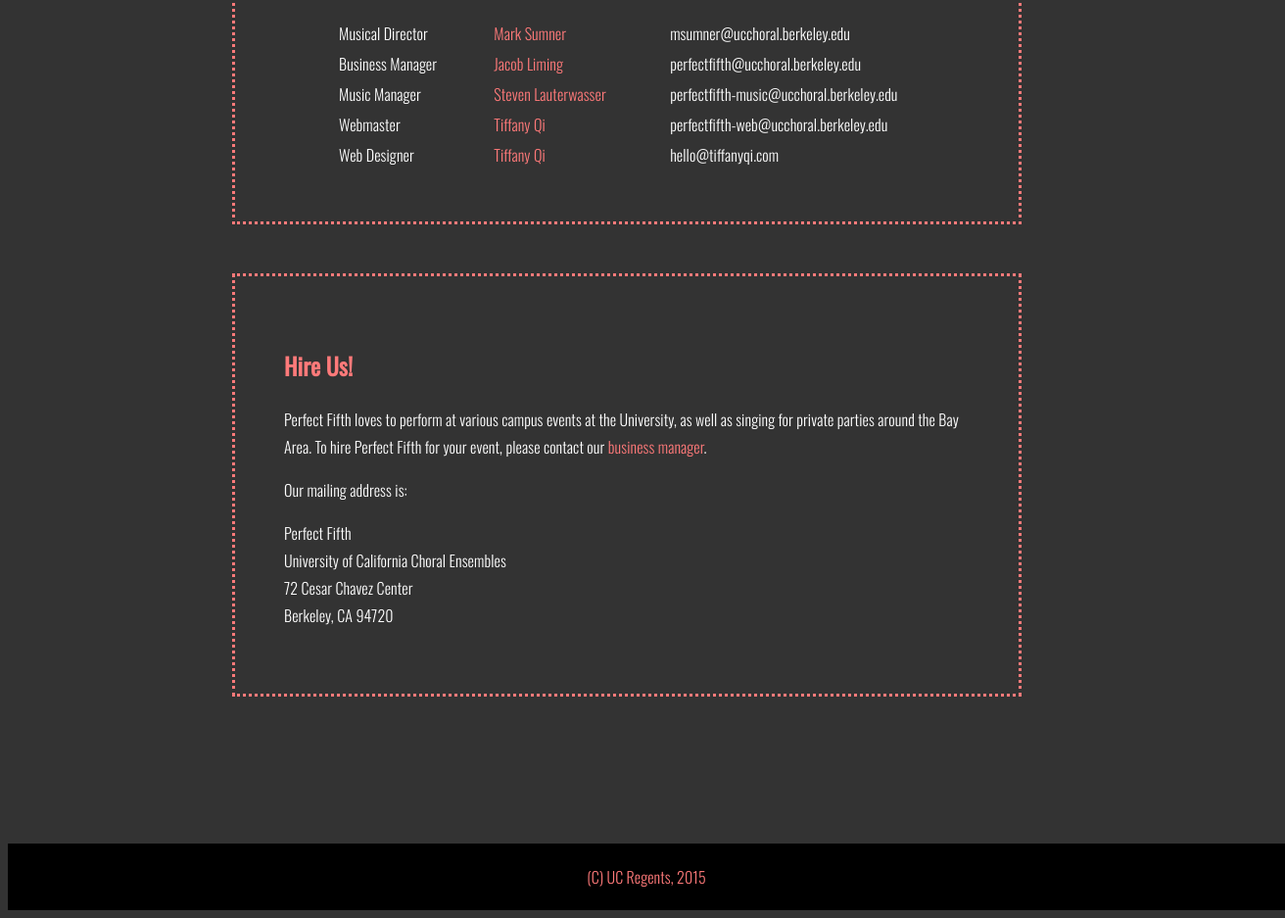
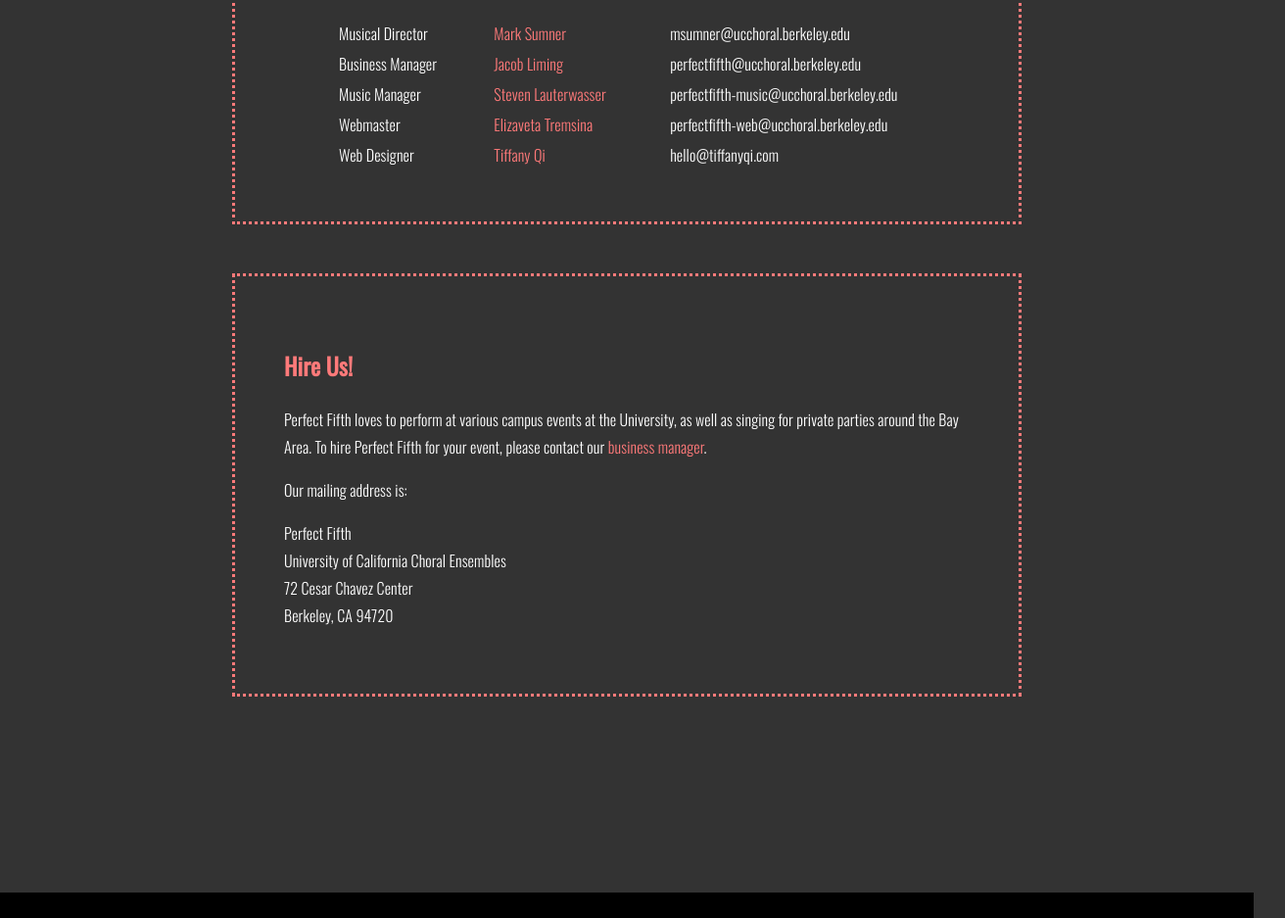
Before and after one commit to tiffanyqi/perfectfifth, a plain HTML site: page contact.html in a window 1280 px wide. Shown: the part 275-1212 px from the top of the page at 98% size, 1312 px wide, since content can reach past the window. After the commit the page ends 1044 px from the top, so only its background shows below. Drawn offline with nearby package versions, Linux system fonts and the light colour scheme.

Commit message:
added content, overflow, .htaccess

```diff
--- a/assets/main.css
+++ b/assets/main.css
@@ -78,6 +78,10 @@ body {
     line-height: 1.75;
     letter-spacing: 0.1px;
     font-weight: 300;
+    overflow-x: hidden;
+}
+html {
+    overflow-x: hidden;
 }
 h1 {
     width: 100%;
@@ -136,7 +140,10 @@ footer {
     text-align: center;
     color: #ff7a7a;
     background: black;
-    padding: 20px;
+    padding: 20 0;
+    position: absolute;
+    left: 0px;
+    right: 0px;
 }
 
 .popup-window {
--- a/contact.html
+++ b/contact.html
@@ -46,7 +46,7 @@
             <td>perfectfifth-music@ucchoral.berkeley.edu</td>
           <tr>
             <td>Webmaster</td>
-            <td><a href="mailto:perfectfifth-web@ucchoral.berkeley.edu">Tiffany Qi</a></td>
+            <td><a href="mailto:perfectfifth-web@ucchoral.berkeley.edu">Elizaveta Tremsina</a></td>
             <td>perfectfifth-web@ucchoral.berkeley.edu</td>
           </tr>
           <tr>
```
Also changed, not shown: auditions.html (+1 -1 lines), index.html (+4 -1 lines), 1 other file.
